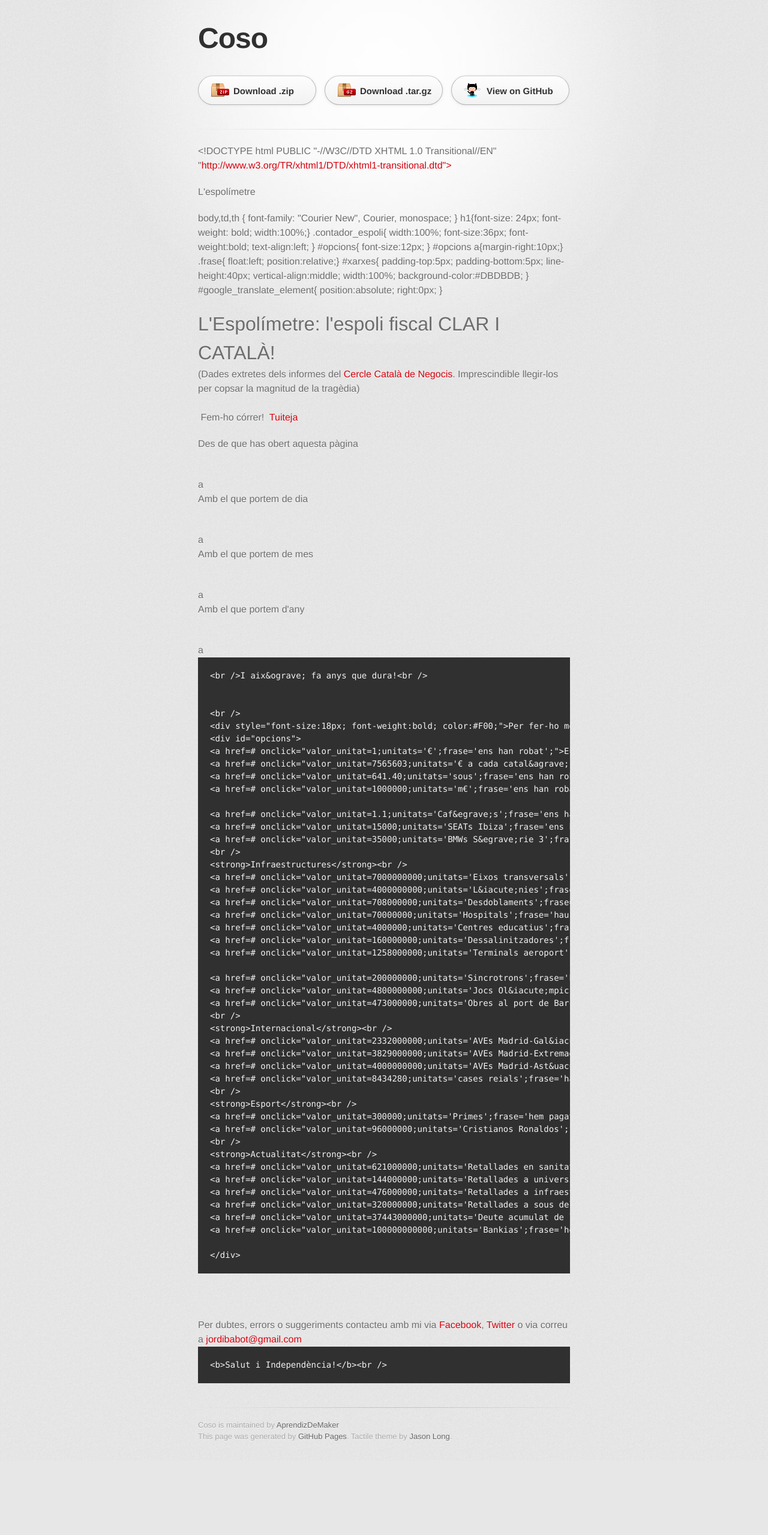
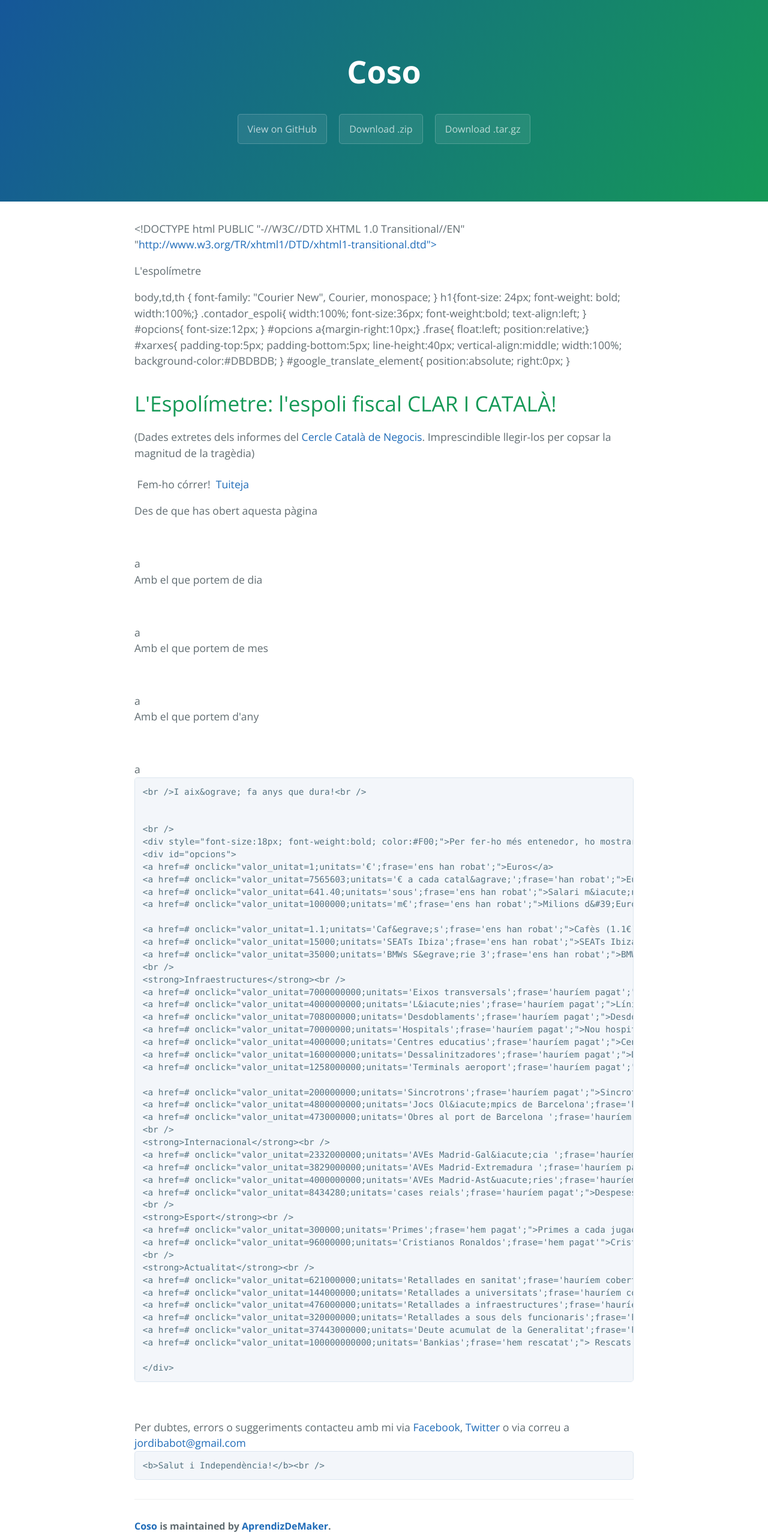
Before and after one commit to AprendizDeMaker/coso, a plain HTML site: page index.html in a window 1280 px wide. Shown: the top 2559 px of the page at 60% size. Before the commit the page ends 2435 px from the top, so only its background shows below. Drawn offline with nearby package versions, Linux system fonts and the light colour scheme; a web font is replaced by a local one.

Commit message:
Create gh-pages branch via GitHub

```diff
--- a/index.html
+++ b/index.html
@@ -1,37 +1,25 @@
 <!DOCTYPE html>
-<html>
+<html lang="en-us">
   <head>
-    <meta charset='utf-8'>
-    <meta http-equiv="X-UA-Compatible" content="chrome=1">
-    <link href='https://fonts.googleapis.com/css?family=Chivo:900' rel='stylesheet' type='text/css'>
+    <meta charset="UTF-8">
+    <title>Coso by AprendizDeMaker</title>
+    <meta name="viewport" content="width=device-width, initial-scale=1">
+    <link rel="stylesheet" type="text/css" href="stylesheets/normalize.css" media="screen">
+    <link href='https://fonts.googleapis.com/css?family=Open+Sans:400,700' rel='stylesheet' type='text/css'>
     <link rel="stylesheet" type="text/css" href="stylesheets/stylesheet.css" media="screen">
-    <link rel="stylesheet" type="text/css" href="stylesheets/github-dark.css" media="screen">
-    <link rel="stylesheet" type="text/css" href="stylesheets/print.css" media="print">
-    <!--[if lt IE 9]>
-    <script src="//html5shiv.googlecode.com/svn/trunk/html5.js"></script>
-    <![endif]-->
-    <title>Coso by AprendizDeMaker</title>
+    <link rel="stylesheet" type="text/css" href="stylesheets/github-light.css" media="screen">
   </head>
+  <body>
+    <section class="page-header">
+      <h1 class="project-name">Coso</h1>
+      <h2 class="project-tagline"></h2>
+      <a href="https://github.com/AprendizDeMaker/coso" class="btn">View on GitHub</a>
+      <a href="https://github.com/AprendizDeMaker/coso/zipball/master" class="btn">Download .zip</a>
+      <a href="https://github.com/AprendizDeMaker/coso/tarball/master" class="btn">Download .tar.gz</a>
+    </section>
 
-  <body>
-    <div id="container">
-      <div class="inner">
-
-        <header>
-          <h1>Coso</h1>
-          <h2></h2>
-        </header>
-
-        <section id="downloads" class="clearfix">
-          <a href="https://github.com/AprendizDeMaker/coso/zipball/master" id="download-zip" class="button"><span>Download .zip</span></a>
-          <a href="https://github.com/AprendizDeMaker/coso/tarball/master" id="download-tar-gz" class="button"><span>Download .tar.gz</span></a>
-          <a href="https://github.com/AprendizDeMaker/coso" id="view-on-github" class="button"><span>View on GitHub</span></a>
-        </section>
-
-        <hr>
-
-        <section id="main_content">
-          <p>&lt;!DOCTYPE html PUBLIC "-//W3C//DTD XHTML 1.0 Transitional//EN" "<a href="http://www.w3.org/TR/xhtml1/DTD/xhtml1-transitional.dtd%22%3E">http://www.w3.org/TR/xhtml1/DTD/xhtml1-transitional.dtd"&gt;</a>
+    <section class="main-content">
+      <p>&lt;!DOCTYPE html PUBLIC "-//W3C//DTD XHTML 1.0 Transitional//EN" "<a href="http://www.w3.org/TR/xhtml1/DTD/xhtml1-transitional.dtd%22%3E">http://www.w3.org/TR/xhtml1/DTD/xhtml1-transitional.dtd"&gt;</a>
 
 </p>
 
@@ -207,15 +195,15 @@ h1{font-size: 24px; font-weight: bold; width:100%;}
 
 <p>
 </p>
-        </section>
 
-        <footer>
-          Coso is maintained by <a href="https://github.com/AprendizDeMaker">AprendizDeMaker</a><br>
-          This page was generated by <a href="https://pages.github.com">GitHub Pages</a>. Tactile theme by <a href="https://twitter.com/jasonlong">Jason Long</a>.
-        </footer>
+      <footer class="site-footer">
+        <span class="site-footer-owner"><a href="https://github.com/AprendizDeMaker/coso">Coso</a> is maintained by <a href="https://github.com/AprendizDeMaker">AprendizDeMaker</a>.</span>
+
+        <span class="site-footer-credits">This page was generated by <a href="https://pages.github.com">GitHub Pages</a> using the <a href="https://github.com/jasonlong/cayman-theme">Cayman theme</a> by <a href="https://twitter.com/jasonlong">Jason Long</a>.</span>
+      </footer>
+
+    </section>
 
 
-      </div>
-    </div>
   </body>
 </html>
--- a/stylesheets/stylesheet.css
+++ b/stylesheets/stylesheet.css
@@ -1,373 +1,245 @@
-/* http://meyerweb.com/eric/tools/css/reset/
-   v2.0 | 20110126
-   License: none (public domain)
-*/
-html, body, div, span, applet, object, iframe,
-h1, h2, h3, h4, h5, h6, p, blockquote, pre,
-a, abbr, acronym, address, big, cite, code,
-del, dfn, em, img, ins, kbd, q, s, samp,
-small, strike, strong, sub, sup, tt, var,
-b, u, i, center,
-dl, dt, dd, ol, ul, li,
-fieldset, form, label, legend,
-table, caption, tbody, tfoot, thead, tr, th, td,
-article, aside, canvas, details, embed,
-figure, figcaption, footer, header, hgroup,
-menu, nav, output, ruby, section, summary,
-time, mark, audio, video {
-	padding: 0;
-	margin: 0;
-	font: inherit;
-	font-size: 100%;
-	vertical-align: baseline;
-	border: 0;
-}
-/* HTML5 display-role reset for older browsers */
-article, aside, details, figcaption, figure,
-footer, header, hgroup, menu, nav, section {
-	display: block;
-}
+* {
+  box-sizing: border-box; }
+
 body {
-	line-height: 1;
-}
-ol, ul {
-	list-style: none;
-}
-blockquote, q {
-	quotes: none;
-}
-blockquote:before, blockquote:after,
-q:before, q:after {
-	content: '';
-	content: none;
-}
-table {
-	border-spacing: 0;
-	border-collapse: collapse;
-}
-
-/* LAYOUT STYLES */
-body {
-  font-family: 'Helvetica Neue', Helvetica, Arial, serif;
-  font-size: 1em;
+  padding: 0;
+  margin: 0;
+  font-family: "Open Sans", "Helvetica Neue", Helvetica, Arial, sans-serif;
+  font-size: 16px;
   line-height: 1.5;
-  color: #6d6d6d;
-  text-shadow: 0 1px 0 rgba(255, 255, 255, 0.8);
-  background: #e7e7e7 url(../images/body-bg.png) 0 0 repeat;
-}
+  color: #606c71; }
 
 a {
-  color: #d5000d;
-}
-a:hover {
-  color: #c5000c;
-}
+  color: #1e6bb8;
+  text-decoration: none; }
+  a:hover {
+    text-decoration: underline; }
 
-header {
-  padding-top: 35px;
-  padding-bottom: 25px;
-}
+.btn {
+  display: inline-block;
+  margin-bottom: 1rem;
+  color: rgba(255, 255, 255, 0.7);
+  background-color: rgba(255, 255, 255, 0.08);
+  border-color: rgba(255, 255, 255, 0.2);
+  border-style: solid;
+  border-width: 1px;
+  border-radius: 0.3rem;
+  transition: color 0.2s, background-color 0.2s, border-color 0.2s; }
+  .btn + .btn {
+    margin-left: 1rem; }
 
-header h1 {
-  font-family: 'Chivo', 'Helvetica Neue', Helvetica, Arial, serif;
-  font-size: 48px; font-weight: 900;
-  line-height: 1.2;
-  color: #303030;
-  letter-spacing: -1px;
-}
+.btn:hover {
+  color: rgba(255, 255, 255, 0.8);
+  text-decoration: none;
+  background-color: rgba(255, 255, 255, 0.2);
+  border-color: rgba(255, 255, 255, 0.3); }
 
-header h2 {
-  font-size: 24px;
+@media screen and (min-width: 64em) {
+  .btn {
+    padding: 0.75rem 1rem; } }
+
+@media screen and (min-width: 42em) and (max-width: 64em) {
+  .btn {
+    padding: 0.6rem 0.9rem;
+    font-size: 0.9rem; } }
+
+@media screen and (max-width: 42em) {
+  .btn {
+    display: block;
+    width: 100%;
+    padding: 0.75rem;
+    font-size: 0.9rem; }
+    .btn + .btn {
+      margin-top: 1rem;
+      margin-left: 0; } }
+
+.page-header {
+  color: #fff;
+  text-align: center;
+  background-color: #159957;
+  background-image: linear-gradient(120deg, #155799, #159957); }
+
+@media screen and (min-width: 64em) {
+  .page-header {
+    padding: 5rem 6rem; } }
+
+@media screen and (min-width: 42em) and (max-width: 64em) {
+  .page-header {
+    padding: 3rem 4rem; } }
+
+@media screen and (max-width: 42em) {
+  .page-header {
+    padding: 2rem 1rem; } }
+
+.project-name {
+  margin-top: 0;
+  margin-bottom: 0.1rem; }
+
+@media screen and (min-width: 64em) {
+  .project-name {
+    font-size: 3.25rem; } }
+
+@media screen and (min-width: 42em) and (max-width: 64em) {
+  .project-name {
+    font-size: 2.25rem; } }
+
+@media screen and (max-width: 42em) {
+  .project-name {
+    font-size: 1.75rem; } }
+
+.project-tagline {
+  margin-bottom: 2rem;
   font-weight: normal;
-  line-height: 1.3;
-  color: #aaa;
-  letter-spacing: -1px;
-}
+  opacity: 0.7; }
 
-#container {
-  min-height: 595px;
-  background: transparent url(../images/highlight-bg.jpg) 50% 0 no-repeat;
-}
+@media screen and (min-width: 64em) {
+  .project-tagline {
+    font-size: 1.25rem; } }
 
-.inner {
-  width: 620px;
-  margin: 0 auto;
-}
+@media screen and (min-width: 42em) and (max-width: 64em) {
+  .project-tagline {
+    font-size: 1.15rem; } }
 
-#container .inner img {
-  max-width: 100%;
-}
+@media screen and (max-width: 42em) {
+  .project-tagline {
+    font-size: 1rem; } }
 
-#downloads {
-  margin-bottom: 40px;
-}
+.main-content :first-child {
+  margin-top: 0; }
+.main-content img {
+  max-width: 100%; }
+.main-content h1, .main-content h2, .main-content h3, .main-content h4, .main-content h5, .main-content h6 {
+  margin-top: 2rem;
+  margin-bottom: 1rem;
+  font-weight: normal;
+  color: #159957; }
+.main-content p {
+  margin-bottom: 1em; }
+.main-content code {
+  padding: 2px 4px;
+  font-family: Consolas, "Liberation Mono", Menlo, Courier, monospace;
+  font-size: 0.9rem;
+  color: #383e41;
+  background-color: #f3f6fa;
+  border-radius: 0.3rem; }
+.main-content pre {
+  padding: 0.8rem;
+  margin-top: 0;
+  margin-bottom: 1rem;
+  font: 1rem Consolas, "Liberation Mono", Menlo, Courier, monospace;
+  color: #567482;
+  word-wrap: normal;
+  background-color: #f3f6fa;
+  border: solid 1px #dce6f0;
+  border-radius: 0.3rem; }
+  .main-content pre > code {
+    padding: 0;
+    margin: 0;
+    font-size: 0.9rem;
+    color: #567482;
+    word-break: normal;
+    white-space: pre;
+    background: transparent;
+    border: 0; }
+.main-content .highlight {
+  margin-bottom: 1rem; }
+  .main-content .highlight pre {
+    margin-bottom: 0;
+    word-break: normal; }
+.main-content .highlight pre, .main-content pre {
+  padding: 0.8rem;
+  overflow: auto;
+  font-size: 0.9rem;
+  line-height: 1.45;
+  border-radius: 0.3rem; }
+.main-content pre code, .main-content pre tt {
+  display: inline;
+  max-width: initial;
+  padding: 0;
+  margin: 0;
+  overflow: initial;
+  line-height: inherit;
+  word-wrap: normal;
+  background-color: transparent;
+  border: 0; }
+  .main-content pre code:before, .main-content pre code:after, .main-content pre tt:before, .main-content pre tt:after {
+    content: normal; }
+.main-content ul, .main-content ol {
+  margin-top: 0; }
+.main-content blockquote {
+  padding: 0 1rem;
+  margin-left: 0;
+  color: #819198;
+  border-left: 0.3rem solid #dce6f0; }
+  .main-content blockquote > :first-child {
+    margin-top: 0; }
+  .main-content blockquote > :last-child {
+    margin-bottom: 0; }
+.main-content table {
+  display: block;
+  width: 100%;
+  overflow: auto;
+  word-break: normal;
+  word-break: keep-all; }
+  .main-content table th {
+    font-weight: bold; }
+  .main-content table th, .main-content table td {
+    padding: 0.5rem 1rem;
+    border: 1px solid #e9ebec; }
+.main-content dl {
+  padding: 0; }
+  .main-content dl dt {
+    padding: 0;
+    margin-top: 1rem;
+    font-size: 1rem;
+    font-weight: bold; }
+  .main-content dl dd {
+    padding: 0;
+    margin-bottom: 1rem; }
+.main-content hr {
+  height: 2px;
+  padding: 0;
+  margin: 1rem 0;
+  background-color: #eff0f1;
+  border: 0; }
 
-a.button {
+@media screen and (min-width: 64em) {
+  .main-content {
+    max-width: 64rem;
+    padding: 2rem 6rem;
+    margin: 0 auto;
+    font-size: 1.1rem; } }
+
+@media screen and (min-width: 42em) and (max-width: 64em) {
+  .main-content {
+    padding: 2rem 4rem;
+    font-size: 1.1rem; } }
+
+@media screen and (max-width: 42em) {
+  .main-content {
+    padding: 2rem 1rem;
+    font-size: 1rem; } }
+
+.site-footer {
+  padding-top: 2rem;
+  margin-top: 2rem;
+  border-top: solid 1px #eff0f1; }
+
+.site-footer-owner {
   display: block;
-  float: left;
-  width: 179px;
-  padding: 12px 8px 12px 8px;
-  margin-right: 14px;
-  font-size: 15px;
-  font-weight: bold;
-  line-height: 25px;
-  color: #303030;
-  background: #fdfdfd; /* Old browsers */
-  background: -moz-linear-gradient(top,  #fdfdfd 0%, #f2f2f2 100%); /* FF3.6+ */
-  background: -webkit-gradient(linear, left top, left bottom, color-stop(0%,#fdfdfd), color-stop(100%,#f2f2f2)); /* Chrome,Safari4+ */
-  background: -webkit-linear-gradient(top,  #fdfdfd 0%,#f2f2f2 100%); /* Chrome10+,Safari5.1+ */
-  background: -o-linear-gradient(top,  #fdfdfd 0%,#f2f2f2 100%); /* Opera 11.10+ */
-  background: -ms-linear-gradient(top,  #fdfdfd 0%,#f2f2f2 100%); /* IE10+ */
-  background: linear-gradient(top,  #fdfdfd 0%,#f2f2f2 100%); /* W3C */
-  filter: progid:DXImageTransform.Microsoft.gradient( startColorstr='#fdfdfd', endColorstr='#f2f2f2',GradientType=0 ); /* IE6-9 */
-  border-top: solid 1px #cbcbcb;
-  border-right: solid 1px #b7b7b7;
-  border-bottom: solid 1px #b3b3b3;
-  border-left: solid 1px #b7b7b7;
-  border-radius: 30px;
-  -webkit-box-shadow: 10px 10px 5px #888;
-  -moz-box-shadow: 10px 10px 5px #888;
-  box-shadow: 0px 1px 5px #e8e8e8;
-  -moz-border-radius: 30px;
-  -webkit-border-radius: 30px;
-}
-a.button:hover {
-  background: #fafafa; /* Old browsers */
-  background: -moz-linear-gradient(top,  #fdfdfd 0%, #f6f6f6 100%); /* FF3.6+ */
-  background: -webkit-gradient(linear, left top, left bottom, color-stop(0%,#fdfdfd), color-stop(100%,#f6f6f6)); /* Chrome,Safari4+ */
-  background: -webkit-linear-gradient(top,  #fdfdfd 0%,#f6f6f6 100%); /* Chrome10+,Safari5.1+ */
-  background: -o-linear-gradient(top,  #fdfdfd 0%,#f6f6f6 100%); /* Opera 11.10+ */
-  background: -ms-linear-gradient(top,  #fdfdfd 0%,#f6f6f6 100%); /* IE10+ */
-  background: linear-gradient(top,  #fdfdfd 0%,#f6f6f6, 100%); /* W3C */
-  filter: progid:DXImageTransform.Microsoft.gradient( startColorstr='#fdfdfd', endColorstr='#f6f6f6',GradientType=0 ); /* IE6-9 */
-  border-top: solid 1px #b7b7b7;
-  border-right: solid 1px #b3b3b3;
-  border-bottom: solid 1px #b3b3b3;
-  border-left: solid 1px #b3b3b3;
-}
+  font-weight: bold; }
 
-a.button span {
-  display: block;
-  height: 23px;
-  padding-left: 50px;
-}
+.site-footer-credits {
+  color: #819198; }
 
-#download-zip span {
-  background: transparent url(../images/zip-icon.png) 12px 50% no-repeat;
-}
-#download-tar-gz span {
-  background: transparent url(../images/tar-gz-icon.png) 12px 50% no-repeat;
-}
-#view-on-github span {
-  background: transparent url(../images/octocat-icon.png) 12px 50% no-repeat;
-}
-#view-on-github {
-  margin-right: 0;
-}
+@media screen and (min-width: 64em) {
+  .site-footer {
+    font-size: 1rem; } }
 
-code, pre {
-  margin-bottom: 30px;
-  font-family: Monaco, "Bitstream Vera Sans Mono", "Lucida Console", Terminal;
-  font-size: 14px;
-  color: #222;
-}
+@media screen and (min-width: 42em) and (max-width: 64em) {
+  .site-footer {
+    font-size: 1rem; } }
 
-code {
-  padding: 0 3px;
-  background-color: #f2f2f2;
-  border: solid 1px #ddd;
-}
-
-pre {
-  padding: 20px;
-  overflow: auto;
-  color: #f2f2f2;
-  text-shadow: none;
-  background: #303030;
-}
-pre code {
-  padding: 0;
-  color: #f2f2f2;
-  background-color: #303030;
-  border: none;
-}
-
-ul, ol, dl {
-  margin-bottom: 20px;
-}
-
-
-/* COMMON STYLES */
-
-hr {
-  height: 1px;
-  padding-bottom: 1em;
-  margin-top: 1em;
-  line-height: 1px;
-  background: transparent url('../images/hr.png') 50% 0 no-repeat;
-  border: none;
-}
-
-strong {
-  font-weight: bold;
-}
-
-em {
-  font-style: italic;
-}
-
-table {
-  width: 100%;
-  border: 1px solid #ebebeb;
-}
-
-th {
-  font-weight: 500;
-}
-
-td {
-  font-weight: 300;
-  text-align: center;
-  border: 1px solid #ebebeb;
-}
-
-form {
-  padding: 20px;
-  background: #f2f2f2;
-
-}
-
-
-/* GENERAL ELEMENT TYPE STYLES */
-
-h1 {
-  font-size: 32px;
-}
-
-h2 {
-  margin-bottom: 8px;
-  font-size: 22px;
-  font-weight: bold;
-  color: #303030;
-}
-
-h3 {
-  margin-bottom: 8px;
-  font-size: 18px;
-  font-weight: bold;
-  color: #d5000d;
-}
-
-h4 {
-  font-size: 16px;
-  font-weight: bold;
-  color: #303030;
-}
-
-h5 {
-  font-size: 1em;
-  color: #303030;
-}
-
-h6 {
-  font-size: .8em;
-  color: #303030;
-}
-
-p {
-  margin-bottom: 20px;
-  font-weight: 300;
-}
-
-a {
-  text-decoration: none;
-}
-
-p a {
-  font-weight: 400;
-}
-
-blockquote {
-  padding: 0 0 0 30px;
-  margin-bottom: 20px;
-  font-size: 1.6em;
-  border-left: 10px solid #e9e9e9;
-}
-
-ul li {
-  list-style-position: inside;
-  list-style: disc;
-  padding-left: 20px;
-}
-
-ol li {
-  list-style-position: inside;
-  list-style: decimal;
-  padding-left: 3px;
-}
-
-dl dt {
-  color: #303030;
-}
-
-footer {
-  padding-top: 20px;
-  padding-bottom: 30px;
-  margin-top: 40px;
-  font-size: 13px;
-  color: #aaa;
-  background: transparent url('../images/hr.png') 0 0 no-repeat;
-}
-
-footer a {
-  color: #666;
-}
-footer a:hover {
-  color: #444;
-}
-
-/* MISC */
-.clearfix:after {
-  display: block;
-  height: 0;
-  clear: both;
-  visibility: hidden;
-  content: '.';
-}
-
-.clearfix {display: inline-block;}
-* html .clearfix {height: 1%;}
-.clearfix {display: block;}
-
-/* #Media Queries
-================================================== */
-
-/* Smaller than standard 960 (devices and browsers) */
-@media only screen and (max-width: 959px) { }
-
-/* Tablet Portrait size to standard 960 (devices and browsers) */
-@media only screen and (min-width: 768px) and (max-width: 959px) { }
-
-/* All Mobile Sizes (devices and browser) */
-@media only screen and (max-width: 767px) {
-  header {
-    padding-top: 10px;
-    padding-bottom: 10px;
-  }
-  #downloads {
-    margin-bottom: 25px;
-  }
-  #download-zip, #download-tar-gz {
-    display: none;
-  }
-  .inner {
-    width: 94%;
-    margin: 0 auto;
-  }
-}
-
-/* Mobile Landscape Size to Tablet Portrait (devices and browsers) */
-@media only screen and (min-width: 480px) and (max-width: 767px) { }
-
-/* Mobile Portrait Size to Mobile Landscape Size (devices and browsers) */
-@media only screen and (max-width: 479px) { }
+@media screen and (max-width: 42em) {
+  .site-footer {
+    font-size: 0.9rem; } }
```
